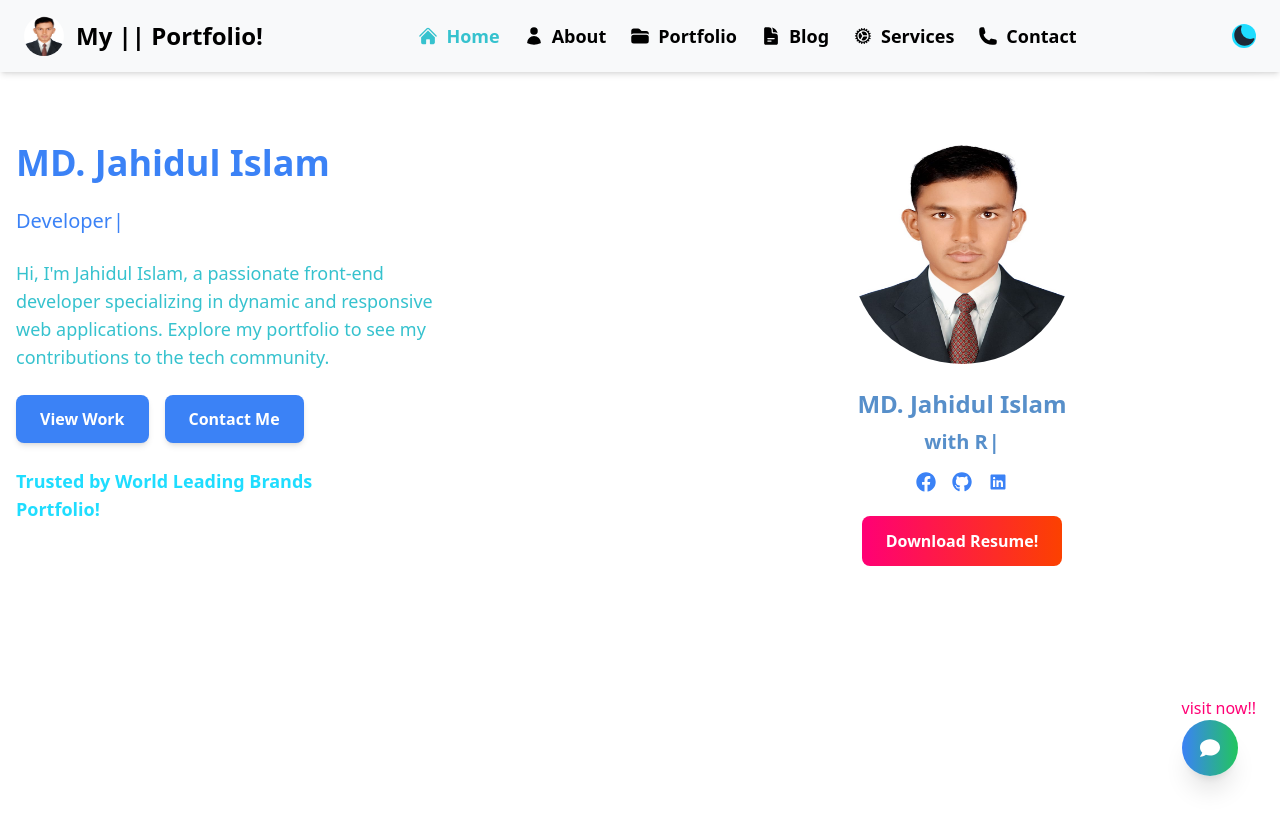
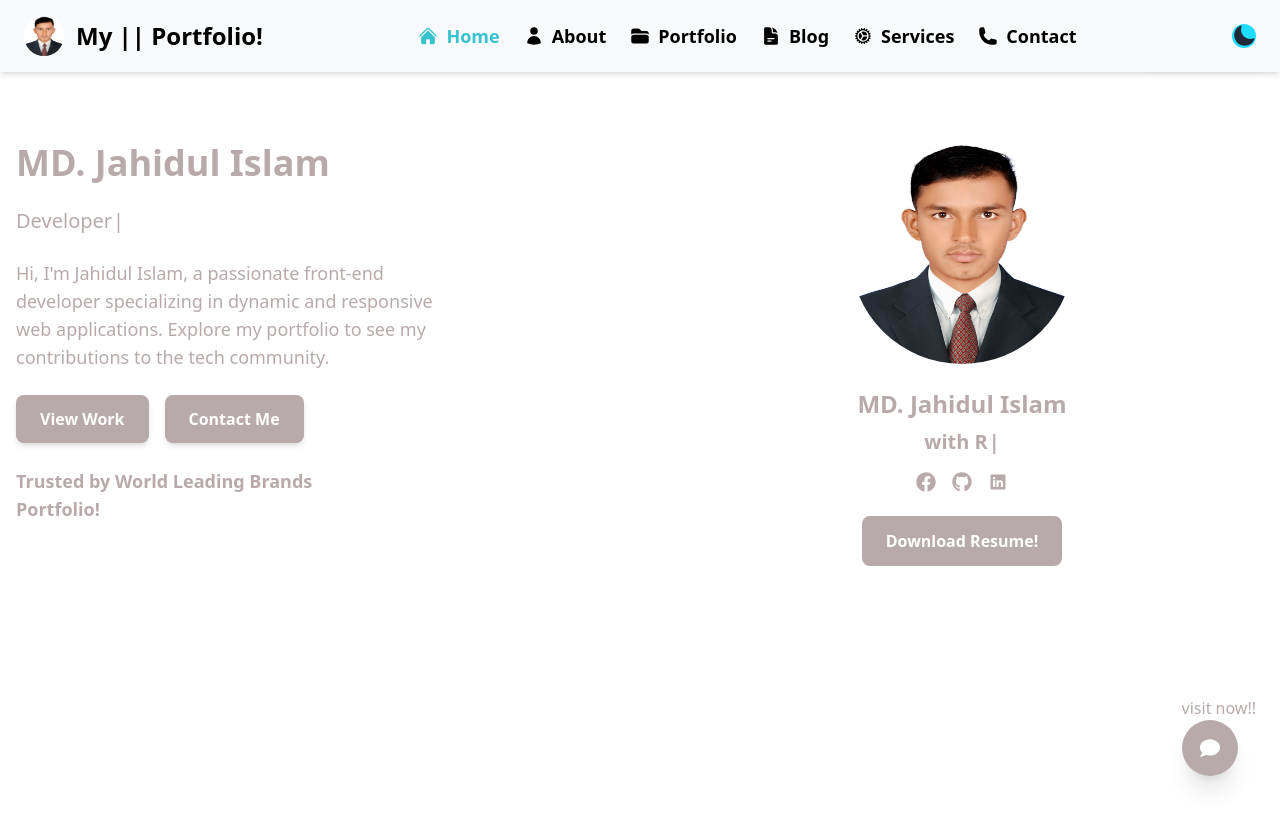
Before and after one commit to md-jahid-islam/My-New-Portfolio, a React (Vite) app: page /home in a window 1280 px wide. Shown: the top 826 px of the page. Built offline with nearby package versions, Linux system fonts and the light colour scheme.

Commit message:
added to colors contact page

```diff
--- a/src/Components/BlogComponents.jsx
+++ b/src/Components/BlogComponents.jsx
@@ -15,7 +15,7 @@ import 'aos/dist/aos.css';
      <div className="container px-4 md:px-0">
        {/* Header Section */}
        <div className="text-center">
-         <h2 className="text-3xl font-bold text-blue-500b  mb-2 underline mt-5 text-blue-500">Blogs!</h2>
+         <h2 className="text-3xl font-bold text-[#b8aaaa] mb-2 underline mt-5">Blogs!</h2>
          <div className=" bg-blue-500 mx-auto animate-underlineGlow"></div>
        </div>
 
--- a/src/Components/ContactComponents.jsx
+++ b/src/Components/ContactComponents.jsx
@@ -62,8 +62,8 @@ import { FaPaperPlane, FaMapMarkerAlt, FaPhoneAlt, FaEnvelope } from "react-icon
     <>
     <section>
     <div className="container mx-auto px-4 sm:px-6 lg:px-16 text-center mt-20 relative">
-      <h2 className="text-3xl font-bold text-blue-500 underline">Contact Me!</h2>
-      <p className="mt-2 text-blue-500 text-4xl md:text-5xl">Let’s Start A New Project</p>
+      <h2 className="text-3xl font-bold text-[#b8aaaa] underline">Contact Me!</h2>
+      <p className="mt-2 text-[#b8aaaa] text-4xl md:text-5xl">Let’s Start A New Project</p>
 
        <form onSubmit={handleSubmit} className="flex flex-col items-center space-y-5 mt-8 max-w-lg mx-auto">
         <input type="text" name="name" placeholder="Enter Your Name" value={formData.name} onChange={handleChange} className="w-full p-4 border-2 border-gray-300 rounded-lg focus:border-blue-500" />
--- a/src/Components/FromComponents.jsx
+++ b/src/Components/FromComponents.jsx
@@ -82,9 +82,9 @@ import { RiTelegram2Fill } from 'react-icons/ri';
         )}
       </AnimatePresence>
       <div>
-        <span className=' text-center text-[#FF0075] '> visit now!! </span>
+        <span className=' text-center text-[#b8aaaa] '> visit now!! </span>
       </div>
-      <motion.button whileTap={{ scale: 0.9 }} onClick={() => setIsOpen(!isOpen)} className={`flex items-center justify-center w-14 h-14 rounded-full shadow-xl ${ isOpen ? 'bg-gray-700' : 'bg-gradient-to-r from-blue-500 to-green-500'
+      <motion.button whileTap={{ scale: 0.9 }} onClick={() => setIsOpen(!isOpen)} className={`flex items-center justify-center w-14 h-14 rounded-full shadow-xl ${ isOpen ? 'bg-gray-700' : 'bg-gradient-to-r bg-[#b8aaaa] hover:bg-blue-400'
         } text-white transition-all`} aria-label={isOpen ? 'Close social menu' : 'Open social menu'}>
         {isOpen ? (
         <FaTimes className="text-xl" />
--- a/src/Components/HomeComponents.jsx
+++ b/src/Components/HomeComponents.jsx
@@ -35,8 +35,8 @@ import { IoLogoLinkedin } from 'react-icons/io';
       <div className="flex flex-col-reverse md:flex-row items-center justify-between gap-10">
         {/* Left Section */}
         <div className="text-center md:text-left md:w-1/2 space-y-6">
-        <h1 className="text-3xl md:text-4xl font-bold text-blue-500  ">MD. Jahidul Islam</h1>
-          <div className="text-lg md:text-xl text-blue-500">
+        <h1 className="text-3xl md:text-4xl font-bold text-[#b8aaaa]">MD. Jahidul Islam</h1>
+          <div className="text-lg md:text-xl text-[#b8aaaa]">
             <Typewriter
               options={{
                 strings: ['Front-End', 'Developer', 'with React'],
@@ -47,23 +47,23 @@ import { IoLogoLinkedin } from 'react-icons/io';
           </div>
 
           <div>
-          <p className="text-[#36C2CE] text-base md:text-lg font-medium max-w-md mx-auto md:mx-0">
+          <p className="text-[#b8aaaa] text-base md:text-lg font-medium max-w-md mx-auto md:mx-0">
           Hi, I'm Jahidul Islam, a passionate front-end developer specializing in dynamic and responsive web applications. Explore my portfolio to see my contributions to the tech community.
           </p>
           </div>
 
           <div className="flex flex-col sm:flex-row gap-4 justify-center md:justify-start mt-4">
             <Link to="/about">
-            <button className="px-6 py-3 bg-blue-500 text-white font-semibold rounded-lg shadow-md hover:scale-105 hover:bg-blue-400 transition"> View Work
+            <button className="px-6 py-3 bg-[#b8aaaa] text-white font-semibold rounded-lg shadow-md hover:scale-105 hover:bg-blue-400 transition"> View Work
             </button>
             </Link>
             <Link to="/contact">
-            <button className="px-6 py-3 bg-blue-500 text-white font-semibold rounded-lg shadow-md hover:scale-105 hover:bg-blue-400 transition"> Contact Me
+            <button className="px-6 py-3 bg-[#b8aaaa] text-white font-semibold rounded-lg shadow-md hover:scale-105 hover:bg-blue-400 transition"> Contact Me
             </button>
             </Link>
             </div>
           <div>
-          <h2 className="text-md md:text-lg font-semibold mt-6 text-[hsl(189,100%,56%)]"> Trusted by World Leading Brands <br /> Portfolio!
+          <h2 className="text-md md:text-lg font-semibold mt-6 text-[#b8aaaa]"> Trusted by World Leading Brands <br /> Portfolio!
           </h2>
           </div>
           </div>
@@ -72,8 +72,8 @@ import { IoLogoLinkedin } from 'react-icons/io';
         <div className="relative flex flex-col items-center md:w-1/2 pt-10">
           <img className="w-40 h-40 md:w-56 md:h-56 rounded-full hover:scale-105 transition-transform duration-300" src="/images/profile.png" alt="Jahidul Islam Profile"/>
           <div className="mt-6 text-center space-y-2">
-            <h3 className="text-xl md:text-2xl font-bold text-[#578FCA]">MD. Jahidul Islam</h3>
-            <div className="text-lg md:text-xl font-semibold text-[#578FCA]">
+            <h3 className="text-xl md:text-2xl font-bold text-[#b8aaaa]">MD. Jahidul Islam</h3>
+            <div className="text-lg md:text-xl font-semibold text-[#b8aaaa]">
               <Typewriter
                 options={{
                   strings: ['Front-End Developer!', 'with React', 'Backend', 'Node.js!'],
@@ -85,12 +85,12 @@ import { IoLogoLinkedin } from 'react-icons/io';
           </div>
 
           {/* Social Links */}
-          <div className="flex gap-4 mt-4 text-blue-500 text-xl">
+          <div className="flex gap-4 mt-4 text-[#b8aaaa] text-xl">
             <Link to="https://www.facebook.com/jahidul.islam.98621/" target='balnk' aria-label="Facebook">
-            <FaFacebook className="hover:text-[#1877F2] transition" />
+            <FaFacebook className="hover:text-[#b1c0d3] transition" />
             </Link>
             <Link to="https://github.com/md-jahid-islam" target='balnk' aria-label="GitHub">
-            <FaGithub className="hover:text-gray-700 transition" />
+            <FaGithub className="hover:text-[#b1c0d3]  transition" />
             </Link>
             <Link to="https://www.linkedin.com/in/jahidul-islam-a5021b325?utm_source=share&utm_campaign=share_via&utm_content=profile&utm_medium=android_app" target='blank' aria-label="LinkedIn">
             <IoLogoLinkedin className="hover:text-[#0077B5] transition" />
@@ -99,7 +99,7 @@ import { IoLogoLinkedin } from 'react-icons/io';
 
           {/* Resume Download */}
           <div className="mt-6">
-          <a href="/images/Jahid-Resume.pdf" download="Jahidul_Islam_Resume.pdf" className="w-[200px] h-[50px] bg-gradient-to-r from-[#FF0075] to-[#FC4100] hover:from-[#FC4100] hover:to-[#FF0075] rounded-lg flex justify-center items-center text-white font-bold transition-transform hover:scale-110 hover:rotate-1 hover:shadow-lg"> Download Resume!</a>
+          <a href="/images/Jahid-Resume.pdf" download="Jahidul_Islam_Resume.pdf" className="w-[200px] h-[50px] bg-gradient-to-r bg-[#b8aaaa] hover:bg-blue-400 rounded-lg flex justify-center items-center text-white font-bold transition-transform hover:scale-110 hover:rotate-1 hover:shadow-lg"> Download Resume!</a>
           </div>
         </div>
       </div>
--- a/src/Components/PortofolioComponents.jsx
+++ b/src/Components/PortofolioComponents.jsx
@@ -4,7 +4,7 @@
  const ProjectCard = ({ image, title, category, liveLink, githubLink }) => (
   <div className="relative text-center w-72 transform hover:scale-105 hover:rotate-2 transition-all duration-500 ease-in-out ">
     <img className="w-full h-52 object-cover rounded-lg shadow-md transition-transform duration-300 transform hover:scale-110 hover:brightness-90" src={image} alt={title}/>
-    <div className="absolute inset-0 bg-black bg-opacity-50 opacity-0 hover:opacity-100 transition-opacity duration-300 flex flex-col justify-center items-center text-white rounded-md">
+    <div className="absolute inset-0 bg-black bg-opacity-50 opacity-0 hover:opacity-100 transition-opacity duration-300 flex flex-col justify-center items-center text-[#b8aaaa] rounded-md">
       <h2 className="text-xl font-bold">{title}</h2>
       <h3 className="text-lg">
         {/*Typewriter part start */}
@@ -151,7 +151,7 @@
   return (
     <div className="container mx-auto px-4 py-10">
       <div className="header text-center">
-        <h2 className="text-3xl font-bold text-blue-500 pt-10 underline ">Portfolio!</h2>
+        <h2 className="text-3xl font-bold text-[#b8aaaa] pt-10 underline ">Portfolio!</h2>
       </div>
 
       <div className="flex flex-wrap justify-center gap-8 mt-10">
@@ -165,4 +165,3 @@
  //======== design part end ===========//
 
  export default Portfolio;
-//  dfahfbajksdbhfjasdhbf
```
Also changed, not shown: src/Components/AboutComponents.jsx (+9 -9 lines).
